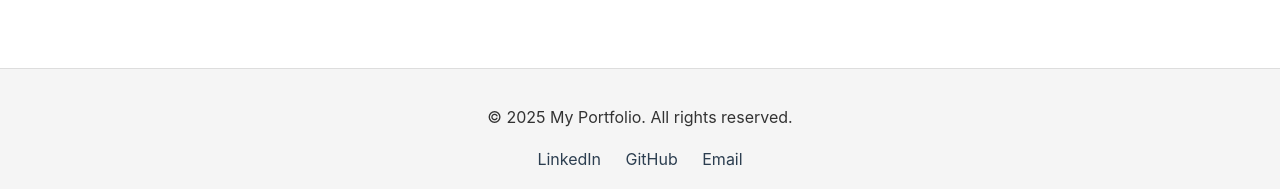
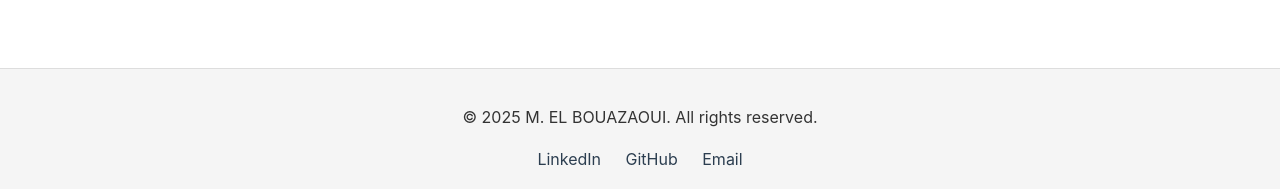
Before and after one commit to Ahpatsum15/Ahpatsum15.github.io, a Jekyll site: the page built from index.md, in a window 1280 px wide. Shown: the part 990-1179 px from the top of the page. Built offline with Jekyll 4.4.1, drawn with Linux system fonts in a browser that asks for light colours; a script that is not in the unit is left out.

Commit message:
Update footer.html

```diff
--- a/_includes/footer.html
+++ b/_includes/footer.html
@@ -1,7 +1,7 @@
 <!-- _includes/footer.html -->
 <footer class="site-footer">
   <div class="wrapper">
-    <p>&copy; {{ 'now' | date: "%Y" }} {{ site.title }}. All rights reserved.</p>
+    <p>&copy; {{ 'now' | date: "%Y" }} M. EL BOUAZAOUI. All rights reserved.</p>
     <div class="social-links">
       {% if site.linkedin_username %}
         <a href="https://www.linkedin.com/in/{{ site.linkedin_username }}" target="_blank">LinkedIn</a>
```
